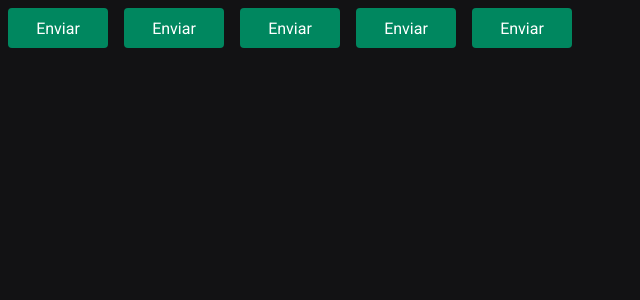
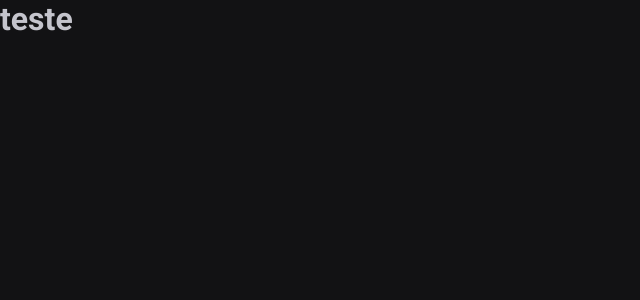
Before and after one commit to edujguerra/02-ignite-timer, a React (Vite) app: page / in a window 1280 px wide. Shown: the top 300 px of the page, without its empty margins (0-640 px from the left). Built offline with nearby package versions, Linux system fonts and the light colour scheme.

Commit message:
2211262218

```diff
--- a/src/App.tsx
+++ b/src/App.tsx
@@ -1,17 +1,15 @@
 import { ThemeProvider } from 'styled-components'
-import { Button } from './components/Button'
+import { Router } from './Router'
+import { BrowserRouter } from 'react-router-dom'
 import { GlobalStyle } from './styles/global'
 import { defaultTheme } from './styles/themes/default'
 
 export function App() {
   return (
     <ThemeProvider theme={defaultTheme}>
-      <Button variant="primary"></Button>
-      <Button variant="secondary"></Button>
-      <Button variant="success"></Button>
-      <Button variant="danger"></Button>
-      <Button />
-
+      <BrowserRouter>
+        <Router />
+      </BrowserRouter>
       <GlobalStyle />
     </ThemeProvider>
   )
--- /dev/null
+++ b/src/Router.tsx
@@ -0,0 +1,12 @@
+import { Routes, Route } from 'react-router-dom'
+import { History } from './pages/History'
+import { Home } from './pages/Home'
+
+export function Router() {
+  return (
+    <Routes>
+      <Route path="/" element={<Home />} />
+      <Route path="/history" element={<History />} />
+    </Routes>
+  )
+}
--- a/src/components/Button.styles.ts
+++ /dev/null
@@ -1,18 +0,0 @@
-import styled from 'styled-components'
-
-export type ButtonVariant = 'primary' | 'secondary' | 'danger' | 'success'
-
-interface ButtonContainerProps {
-  variant: ButtonVariant
-}
-
-export const ButtonContainer = styled.button<ButtonContainerProps>`
-  width: 100px;
-  height: 40px;
-  border-radius: 4px;
-  border: 0;
-  margin: 8px;
-
-  background-color: ${(props) => props.theme['green-500']};
-  color: ${(props) => props.theme.white};
-`
--- a/src/components/Button.tsx
+++ /dev/null
@@ -1,8 +0,0 @@
-import { ButtonContainer, ButtonVariant } from './Button.styles'
-
-interface ButtonContainerProps {
-  variant?: ButtonVariant
-}
-export function Button({ variant = 'primary' }: ButtonContainerProps) {
-  return <ButtonContainer variant={variant}>Enviar</ButtonContainer>
-}
--- /dev/null
+++ b/src/pages/History.tsx
@@ -0,0 +1,3 @@
+export function History() {
+  return <h1>History</h1>
+}
--- /dev/null
+++ b/src/pages/Home.tsx
@@ -0,0 +1,3 @@
+export function Home() {
+  return <h1>teste</h1>
+}
```
Also changed, not shown: src/components/Router.tsx (added).
